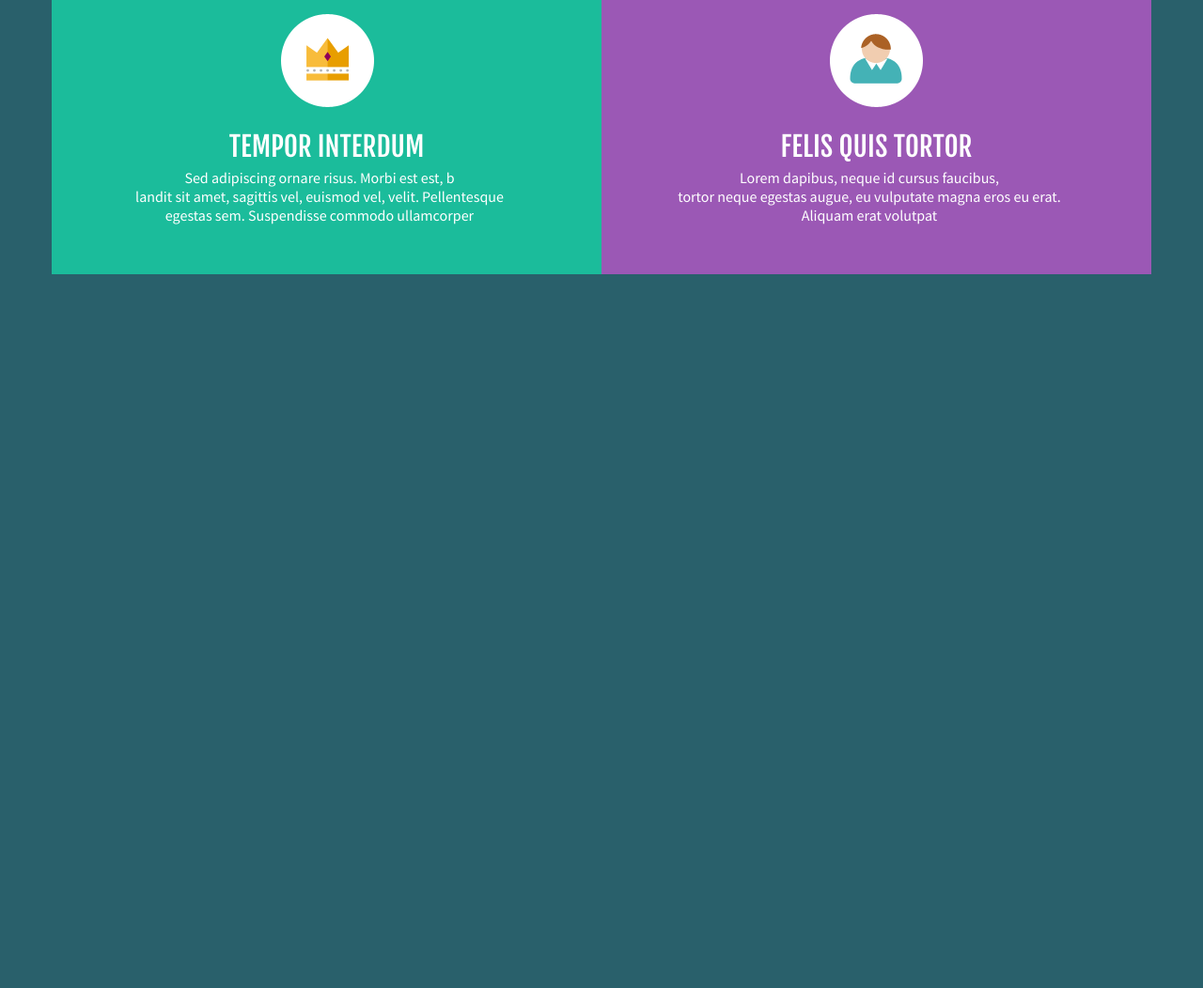
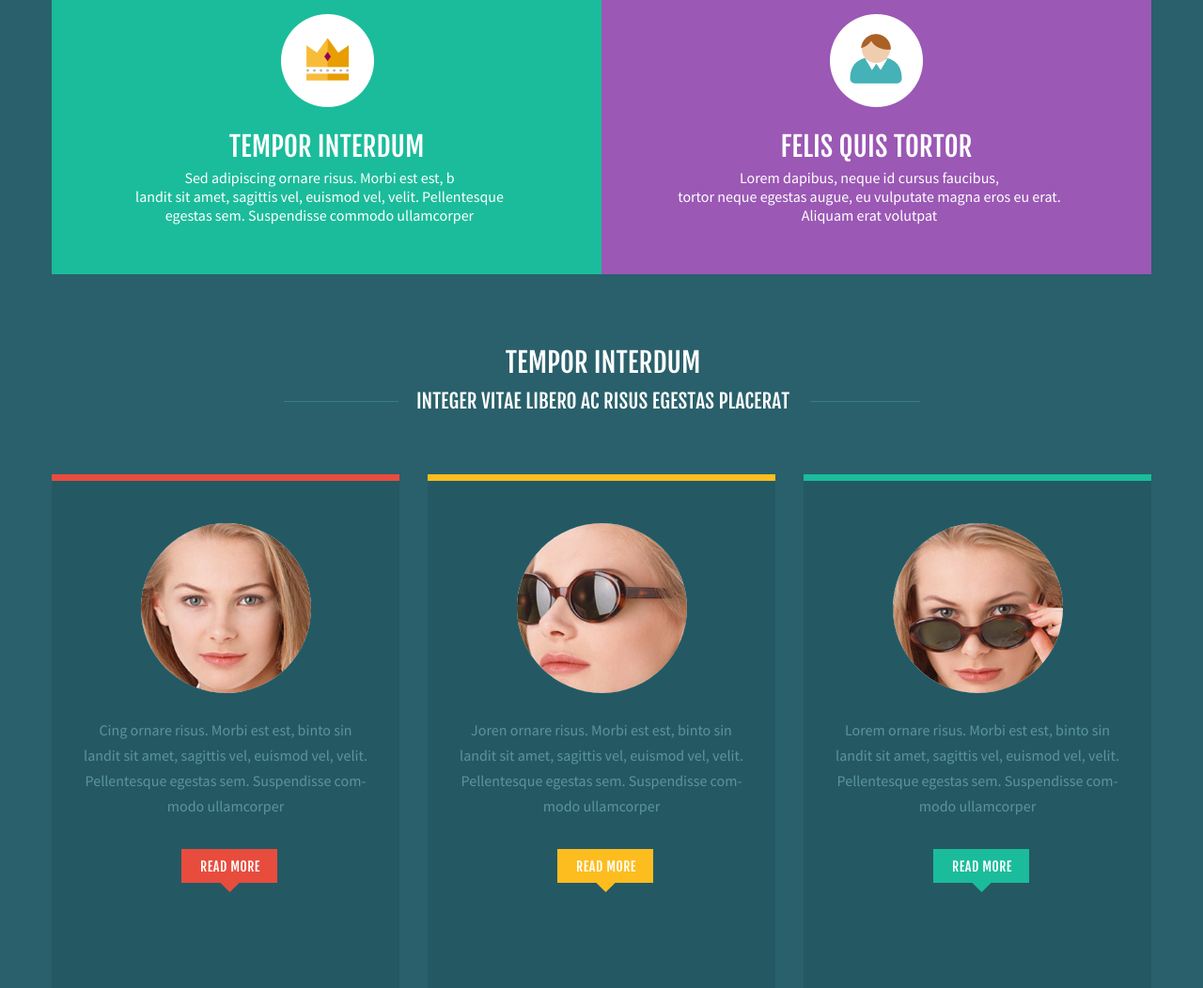
Before and after one commit to yauhenkviatkouski/p1, a website built with webpack: page dist/index.html in a window 1280 px wide. Shown: the part 900-1952 px from the top of the page at 94% size. Before the commit the page ends 1200 px from the top, so only its background shows below. Built offline with Linux system fonts and the light colour scheme.

Commit message:
feat: add person-cards

```diff
--- a/src/index.js
+++ b/src/index.js
@@ -5,3 +5,4 @@ import './styles/header.scss';
 import './styles/fonts.scss';
 import './styles/main-promo-text.scss';
 import './styles/main-promo-cards.scss';
+import './styles/main-promo-persons.scss';
--- a/src/styles/main-promo-cards.scss
+++ b/src/styles/main-promo-cards.scss
@@ -19,6 +19,12 @@
       margin-bottom: 5px;
       font-size: 29px;
       font-weight: 400;
+    }
+
+    h3:before {
+      position: absolute;
+      top: -125px;
+      left: calc(50% - 51px);
     }
 
     p {
@@ -46,9 +52,6 @@
 
     h3:before {
       content: url(../assets/images/promo-cards/Pencil.png);
-      position: absolute;
-      top: -125px;
-      left: calc(50% - 51px);
     }
   }
 
@@ -57,9 +60,6 @@
 
     h3:before {
       content: url(../assets/images/promo-cards/Crown.png);
-      position: absolute;
-      top: -125px;
-      left: calc(50% - 51px);
     }
   }
   .card-4 {
@@ -67,9 +67,6 @@
 
     h3:before {
       content: url(../assets/images/promo-cards/User.png);
-      position: absolute;
-      top: -125px;
-      left: calc(50% - 51px);
     }
   }
 
--- /dev/null
+++ b/src/styles/main-promo-persons.scss
@@ -0,0 +1,148 @@
+.promo-persons {
+  display: flex;
+  flex-direction: column;
+  align-items: center;
+
+    h3 {
+      margin: 76px 0 10px 0;
+      padding-left: 3px;
+      font-family: 'FjallaOne-Regular';
+      font-size: 29px;
+      font-weight: 400;
+      color: white;
+    }
+
+    h4 {
+      position: relative;
+      margin-top: 0px;
+      padding-left: 3px;
+      font-family: 'FjallaOne-Regular';
+      font-size: 21px;
+      font-weight: 400;
+      color: white;
+    }
+
+    h4:before {
+      content: '';
+      position: absolute;
+      top: 13px;
+      left: -138px;
+      height: 1px;
+      width: 122px;
+      border-top: solid 1px #387d89;
+
+      @media (max-width: 700px) {
+        display: none;
+      }
+
+    }
+
+    h4:after {
+      content: '';
+      position: absolute;
+      top: 13px;
+      right: -139px;
+      height: 1px;
+      width: 117px;
+      border-top: solid 1px #387d89;
+
+      @media (max-width: 700px) {
+        display: none;
+      }
+
+    }
+
+}
+
+.person-cards-wrapper {
+  display: flex;
+  justify-content: space-between;
+  flex-wrap: wrap;
+  width: 100%;
+  padding-top: 37px;
+
+  .person-card {
+    flex-grow: 1;
+    display: flex;
+    flex-direction: column;
+    align-items: center;
+    padding-top: 45px;
+    height: 495px;
+    max-width: 370px;
+    background-color: #245963;
+
+    .person-card__foto {
+      width: 181px;
+      height: 181px;
+      border-radius: 50%;
+    }
+
+    .person-card__text {
+      width: 100%;
+      padding-top: 10px;
+      text-align: center;
+      font-family: 'SourceSansPro-Regular';
+      color: #5b94a0;
+      line-height: 27px;
+    }
+
+    .button-arrow  {
+      margin: 16px 0px 0 8px;
+      height: 36px;
+      width: 102px;
+      border: none;
+    }
+
+    .button-arrow:after {
+      border: none;
+      left: 44px;
+      top: 28px;
+    }
+
+    .button-arrow:before {
+      font-size: 14px;
+      letter-spacing: 0.5px;
+      left: 20px;
+      top: 10px;
+    }
+  }
+
+  .person-card:nth-child(1) {
+    border-top: 7px solid #e84c3d;
+
+    .person-card__foto {
+      background: url(../assets/images/promo-persons/person-1.png);
+    }
+
+    .button-arrow,
+    .button-arrow:after  {
+      background-color: #e84c3d;
+    }
+  }
+
+  .person-card:nth-child(2) {
+    border-top: 7px solid #fdbd1f;
+
+    .person-card__foto {
+      background: url(../assets/images/promo-persons/person-2.png);
+    }
+
+    .button-arrow,
+    .button-arrow:after  {
+      background-color: #fdbd1f;
+    }
+  }
+
+  .person-card:nth-child(3) {
+    border-top: 7px solid #1bbc9b;
+
+    .person-card__foto {
+      background: url(../assets/images/promo-persons/person-3.png);
+    }
+
+    .button-arrow,
+    .button-arrow:after  {
+      background-color: #1bbc9b;
+    }
+  }
+}
```
Also changed, not shown: dist/24d02274183733733efb3d17433e86d9.png (added), dist/657c5aacff7e7fae1b0bbc7d8f3ff726.png (added), dist/b18c8b39d4a931ebf2be4e12fe75d47a.png (added), dist/index.html, dist/main.js, src/assets/images/promo-persons/person-1.png (added), src/assets/images/promo-persons/person-2.png (added), src/assets/images/promo-persons/person-3.png (added).
